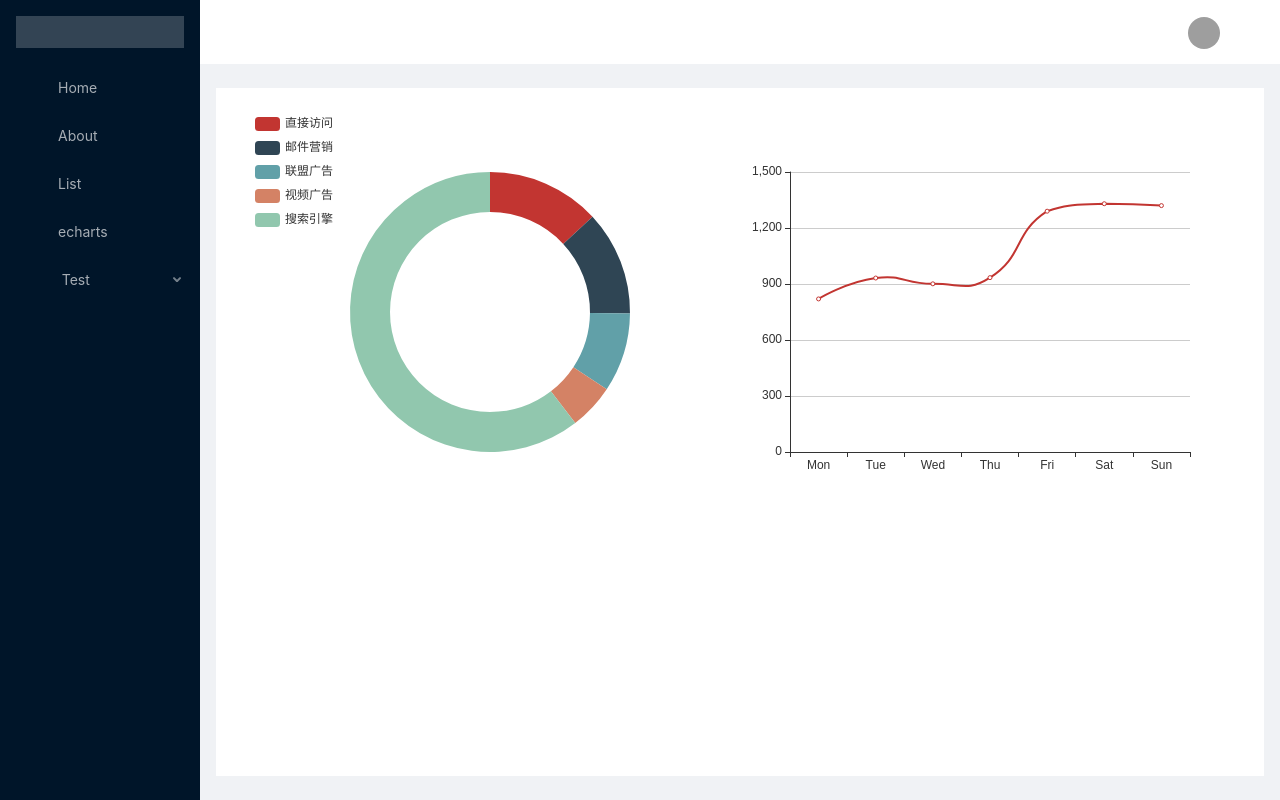
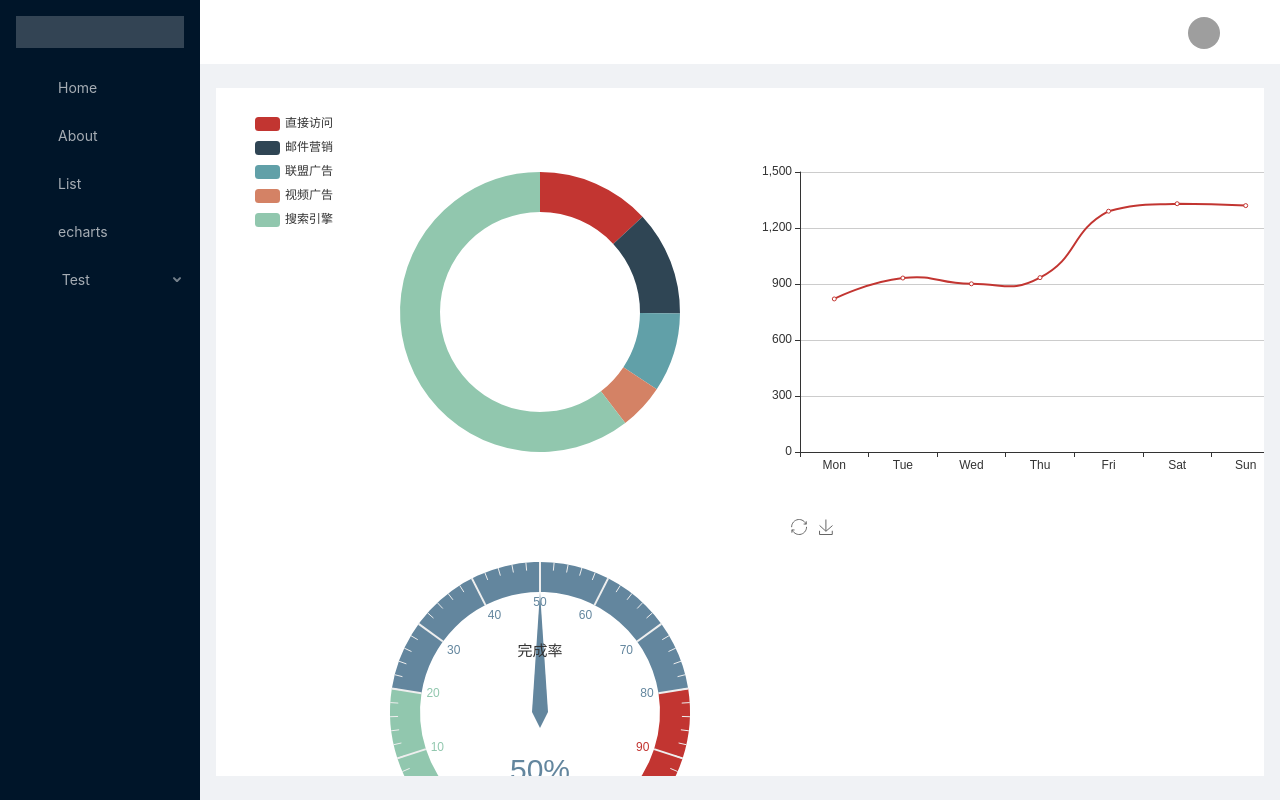
Before and after one commit to hsir05/vue-admin, a Vue app: page /echarts in a window 1280 px wide. Built offline with nearby package versions, Linux system fonts and the light colour scheme; grey boxes are pictures that could not be loaded.

Commit message:
添加仪表图

```diff
--- a/src/views/echarts/Echarts.vue
+++ b/src/views/echarts/Echarts.vue
@@ -1,7 +1,13 @@
 <template>
-  <section class="wrap">
-    <div class="chart" ref="chart" id="chart"></div>
-    <div class="chart" ref="charts" id="charts"></div>
+  <section>
+    <div class="wrap">
+      <div class="chart" ref="chart" id="chart"></div>
+      <div class="chart" ref="charts" id="charts"></div>
+    </div>
+    <div class="wrap">
+      <div class="chart" ref="chart1" id="chart1"></div>
+      <div class="chart" ref="chart2" id="chart2"></div>
+    </div>
   </section>
 </template>
 
@@ -16,6 +22,7 @@ export default {
   mounted() {
     this.pieChart();
     this.lineChart();
+    this.gaugeChart();
   },
   methods: {
     pieChart() {
@@ -67,6 +74,30 @@ export default {
       myChart.setOption(option, true);
       myChart.hideLoading();
     },
+    gaugeChart() {
+      let myChart = echarts.init(document.getElementById("chart1"));
+
+      let option = {
+        tooltip: {
+          formatter: "{a} <br/>{b} : {c}%"
+        },
+        toolbox: {
+          feature: {
+            restore: {},
+            saveAsImage: {}
+          }
+        },
+        series: [
+          {
+            name: "业务指标",
+            type: "gauge",
+            detail: { formatter: "{value}%" },
+            data: [{ value: 50, name: "完成率" }]
+          }
+        ]
+      };
+      myChart.setOption(option, true);
+    },
     lineChart() {
       let myChart = echarts.init(document.getElementById("charts"));
 
@@ -94,7 +125,7 @@ export default {
 
 <style scoped>
 .chart {
-  width: 500px;
+  width: 50%;
   height: 400px;
 }
 .wrap {
```
